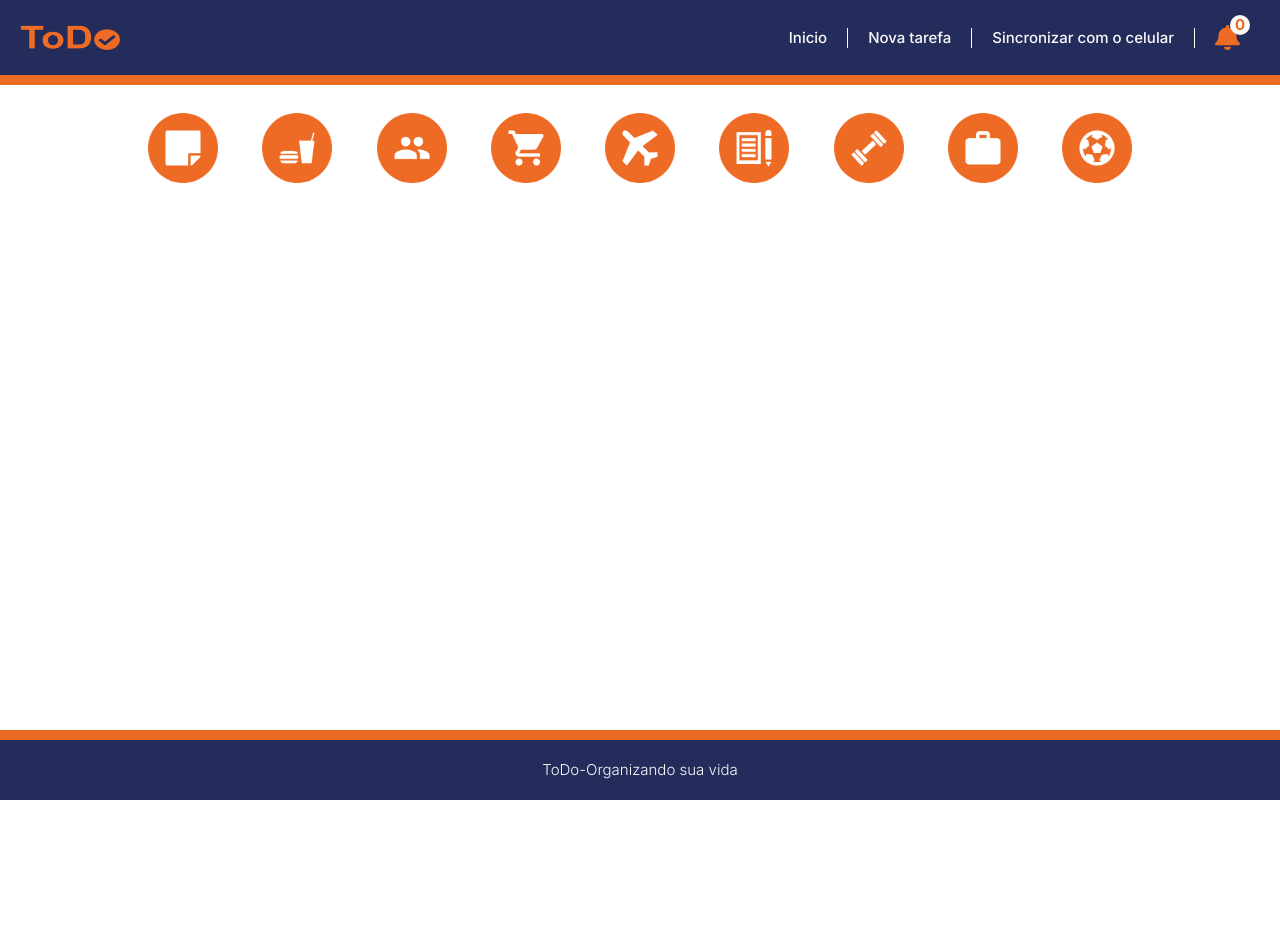
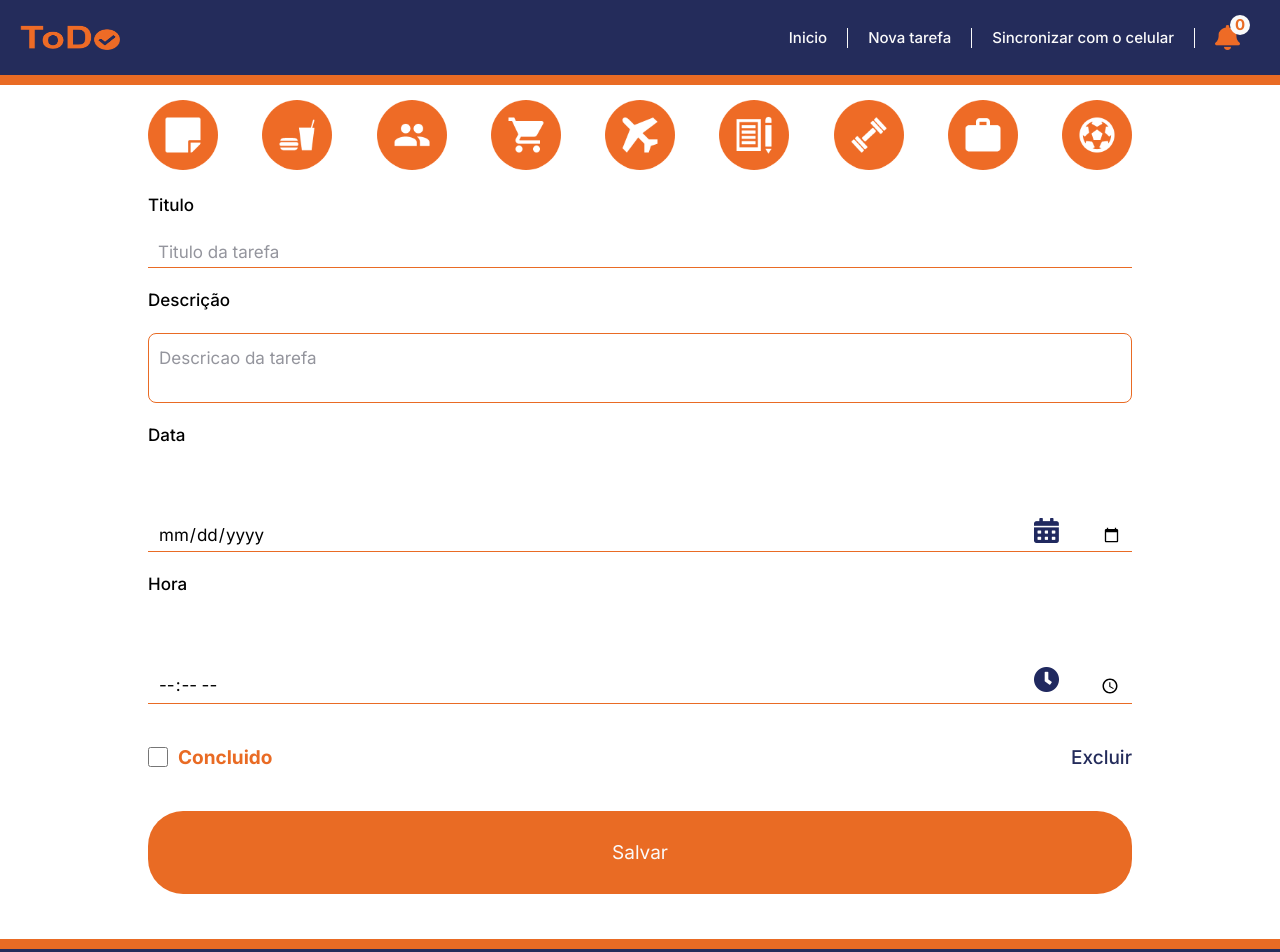
Before and after one commit to kenjimaeda54/task-full-stack, a React (Create React App) app in the folder front_todo/: page / in a window 1280 px wide. Shown: the top 952 px of the page. Before the commit the page ends 800 px from the top, so only its background shows below. Built offline with nearby package versions, Linux system fonts and the light colour scheme; no server answers.

Commit message:
feature: finished style screen registerTask

```diff
--- a/front_todo/src/pages/registerTask/index.tsx
+++ b/front_todo/src/pages/registerTask/index.tsx
@@ -3,8 +3,26 @@ import { IDataTask } from "../../utils";
 import { Header } from "../../components/header";
 import { Footer } from "../../components/footer";
 import { typeIcons } from "../../utils";
+import Calendar from "../../assets/calendar.png";
+import Clock from "../../assets/clock.png";
 import api from "../../services/api";
-import { Body, Container, ListIcons, Icon, ButtonIcon } from "./styles";
+import {
+  Body,
+  Container,
+  ListIcons,
+  Icon,
+  ButtonIcon,
+  LabelText,
+  InputText,
+  TextArea,
+  Section,
+  FooterRight,
+  ButtonCheck,
+  TitleFooterRight,
+  ButtonDestroy,
+  ImgDateTime,
+  ButtonSave,
+} from "./styles";
 
 export function RegisterTask(): JSX.Element {
   const [iconSelected, setIconSelected] = useState(50);
@@ -40,6 +58,28 @@ export function RegisterTask(): JSX.Element {
             );
           })}
         </ListIcons>
+        <LabelText>Titulo</LabelText>
+        <InputText placeholder="Titulo da tarefa" />
+        <LabelText>Descrição</LabelText>
+        <TextArea placeholder="Descricao da tarefa" />
+        <LabelText>Data</LabelText>
+        <ImgDateTime>
+          <img src={Calendar} alt="Icon Calendar" width={25} height={25} />
+        </ImgDateTime>
+        <InputText type="date" />
+        <LabelText>Hora</LabelText>
+        <ImgDateTime>
+          <img src={Clock} alt="Icon time" width={25} height={25} />
+        </ImgDateTime>
+        <InputText type="time" />
+        <Section>
+          <FooterRight>
+            <ButtonCheck type="checkbox" />
+            <TitleFooterRight>Concluido</TitleFooterRight>
+          </FooterRight>
+          <ButtonDestroy>Excluir</ButtonDestroy>
+        </Section>
+        <ButtonSave>Salvar</ButtonSave>
       </Body>
       <Footer />
     </Container>
--- a/front_todo/src/pages/registerTask/styles.ts
+++ b/front_todo/src/pages/registerTask/styles.ts
@@ -7,7 +7,6 @@ interface IIconProps {
 export const Container = styled.div`
   display: flex;
   width: 100%;
-  height: 100%;
   flex-direction: column;
   justify-content: center;
   align-items: center;
@@ -16,12 +15,12 @@ export const Container = styled.div`
 
 export const Body = styled.div`
   display: flex;
-  margin-top: 13px;
   width: 80%;
   height: 100%;
   flex-direction: column;
   padding: 15px 20px;
-  gap: 15px;
+  gap: 23px;
+  margin-bottom: 30px;
 `;
 
 export const ListIcons = styled.div`
@@ -43,3 +42,105 @@ export const ButtonIcon = styled.button`
     opacity: 0.7;
   }
 `;
+
+export const ImgDateTime = styled.div`
+  position: relative;
+  left: 90%;
+  top: 50px;
+`;
+
+export const LabelText = styled.span`
+  font-weight: ${({ theme }) => theme.fonts.Medium};
+  color: ${({ theme }) => theme.colors.black};
+  font-size: 17px;
+  line-height: 19px;
+`;
+
+export const InputText = styled.input`
+  width: 100%;
+  padding: 5px 10px;
+  font-weight: ${({ theme }) => theme.fonts.Regular};
+  color: ${({ theme }) => theme.colors.black};
+  font-size: 17px;
+  line-height: 19px;
+  border-bottom: 1px solid ${({ theme }) => theme.colors.orange};
+  &::placeholder {
+    color: ${({ theme }) => theme.colors.gray};
+  }
+`;
+
+export const TextArea = styled.textarea`
+  border: 1px solid ${({ theme }) => theme.colors.orange};
+  padding: 15px 10px;
+  font-weight: ${({ theme }) => theme.fonts.Regular};
+  color: ${({ theme }) => theme.colors.black};
+  font-size: 17px;
+  line-height: 19px;
+  resize: none;
+  border-radius: 8px;
+  &::placeholder {
+    color: ${({ theme }) => theme.colors.gray};
+  }
+`;
+
+export const Section = styled.div`
+  display: flex;
+  justify-content: space-between;
+  align-items: center;
+  margin: 20px 0px;
+`;
+
+export const FooterRight = styled.div`
+  display: flex;
+  align-items: center;
+  gap: 10px;
+`;
+
+export const ButtonCheck = styled.input`
+  width: 20px;
+  height: 20px;
+  cursor: pointer;
+  &:hover {
+    opacity: 0.7;
+  }
+`;
+
+export const TitleFooterRight = styled.span`
+  font-weight: ${({ theme }) => theme.fonts.Bold};
+  color: ${({ theme }) => theme.colors.orange};
+  font-size: 19px;
+  line-height: 21px;
+`;
+
+export const ButtonDestroy = styled.button`
+  border: none;
+  background-color: transparent;
+  cursor: pointer;
+  font-weight: ${({ theme }) => theme.fonts.Medium};
+  color: ${({ theme }) => theme.colors.blueDark};
+  font-size: 19px;
+  line-height: 21px;
+  &:hover {
+    opacity: 0.7;
+  }
+`;
+
+export const ButtonSave = styled.button`
+  display: flex;
+  width: 100%;
+  padding: 30px 0px;
+  justify-content: center;
+  align-items: center;
+  border-radius: 35px;
+  cursor: pointer;
+  background-color: ${({ theme }) => theme.colors.orange};
+  color: ${({ theme }) => theme.colors.white};
+  font-weight: ${({ theme }) => theme.fonts.Regular};
+  color: ${({ theme }) => theme.colors.white};
+  font-size: 19px;
+  line-height: 23px;
+  cursor: pointer;
+  &:hover {
+    opacity: 0.7;
+  }
+`;
```
Also changed, not shown: front_todo/src/assets/calendar.png (added), front_todo/src/assets/clock.png (added).
